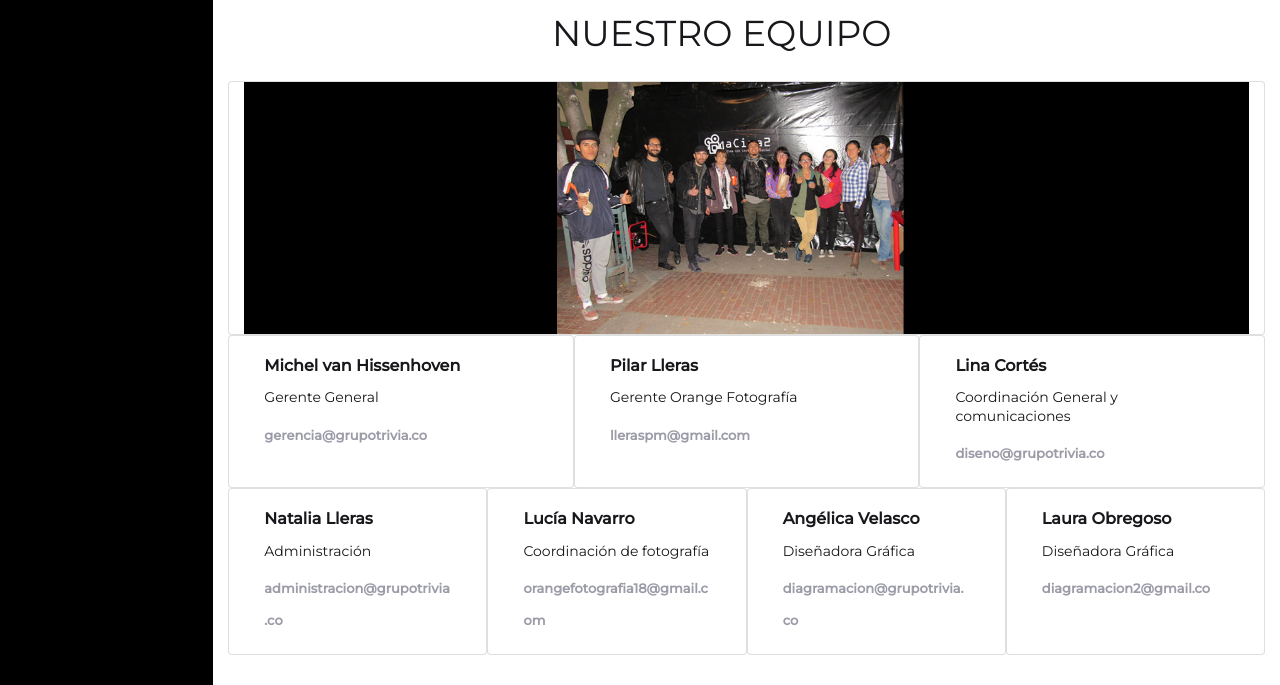
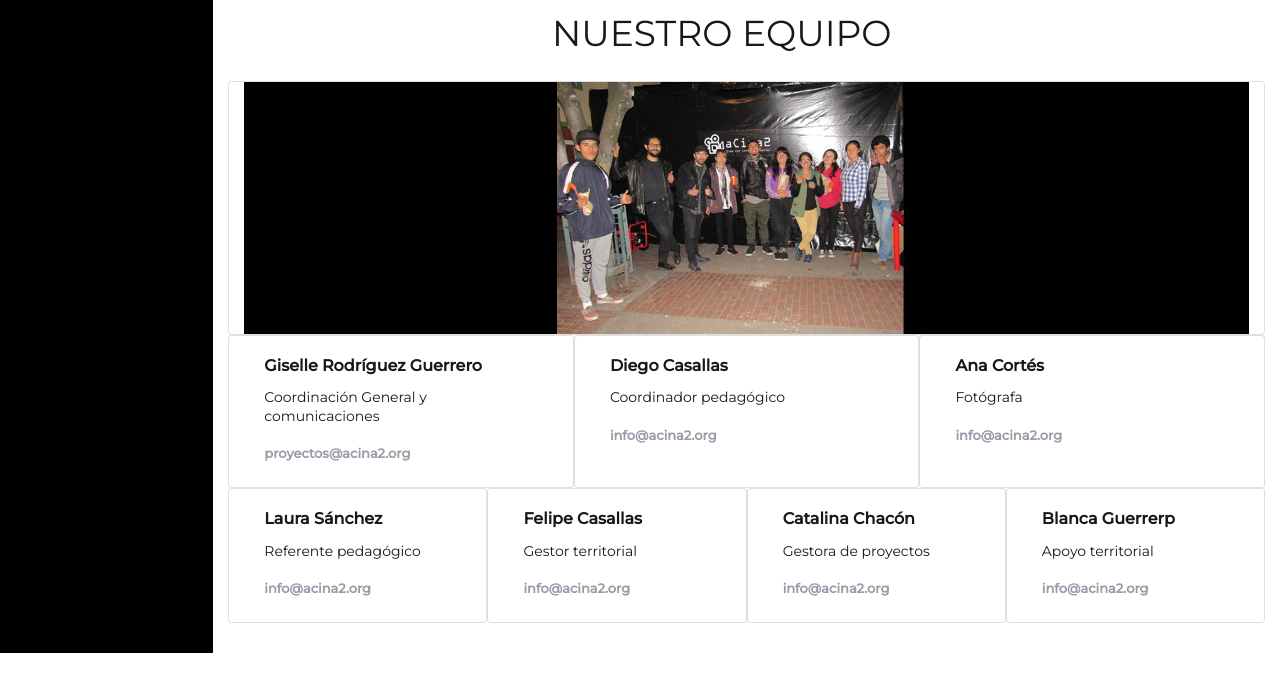
Before and after one commit to aCina2/aCina2, a website: page about.html in a window 1280 px wide. Shown: the part 1006-1691 px from the top of the page. After the commit the page ends 1659 px from the top, so only its background shows below. Drawn offline with Linux system fonts and the light colour scheme; files whose address does not match are found by name.

Commit message:
About changes
New changes

```diff
--- a/about.html
+++ b/about.html
@@ -188,59 +188,59 @@
                             <div class="card col-sm-6 col-md-4 col-lg-4">
 
                                 <div class="card-body">
-                                    <h5 class="card-title"><b>Michel van Hissenhoven</b></h5>
-                                    <h6 class="card-text">Gerente General</h6>
-                                    <a href="mailto:gerencia@grupotrivia.co"><b>gerencia@grupotrivia.co</b></a>
+                                    <h5 class="card-title"><b>Giselle Rodríguez Guerrero</b></h5>
+                                    <h6 class="card-text">Coordinación General y comunicaciones</h6>
+                                    <a href="mailto:proyectos@acina2.org"><b>proyectos@acina2.org</b></a>
 
                                 </div>
                             </div>
                             <div class="card col-sm-6 col-md-4 col-lg-4">
 
                                 <div class="card-body">
-                                    <h5 class="card-title"><b>Pilar Lleras </b></h5>
-                                    <h6 class="card-text">Gerente Orange Fotografía</h6>
-                                    <a href="mailto:lleraspm@gmail.com "><b>lleraspm@gmail.com</b></a>
+                                    <h5 class="card-title"><b>Diego Casallas </b></h5>
+                                    <h6 class="card-text">Coordinador pedagógico</h6>
+                                    <a href="mailto:info@acina2.org "><b>info@acina2.org</b></a>
 
                                 </div>
                             </div>
                             <div class="card col-sm-6 col-md-4 col-lg-4">
 
                                 <div class="card-body">
-                                    <h5 class="card-title"><b>Lina Cortés</b></h5>
-                                    <h6 class="card-text">Coordinación General y comunicaciones </h6>
-                                    <a href="mailto:diseno@grupotrivia.co"><b>diseno@grupotrivia.co</b></a>
+                                    <h5 class="card-title"><b>Ana Cortés</b></h5>
+                                    <h6 class="card-text">Fotógrafa </h6>
+                                    <a href="mailto:info@acina2.org "><b>info@acina2.org</b></a>
 
                                 </div>
                             </div>
                             <div class="card col-sm-6 col-md-3 col-lg-3">
                                 <div class="card-body">
-                                    <h5 class="card-title"><b>Natalia Lleras </b></h5>
-                                    <h6 class="card-text">Administración </h6>
-                                    <a href="mailto:administracion@grupotrivia.co"><b>administracion@grupotrivia.co</b></a>
+                                    <h5 class="card-title"><b>Laura Sánchez </b></h5>
+                                    <h6 class="card-text">Referente pedagógico </h6>
+                                    <a href="mailto:info@acina2.org "><b>info@acina2.org</b></a>
 
                                 </div>
                             </div>
                             <div class="card col-sm-6 col-md-3 col-lg-3">
                                 <div class="card-body">
-                                    <h5 class="card-title"><b>Lucía Navarro </b></h5>
-                                    <h6 class="card-text">Coordinación de fotografía </h6>
-                                    <a href="mailto:orangefotografia18@gmail.com"><b>orangefotografia18@gmail.com</b></a>
+                                    <h5 class="card-title"><b>Felipe Casallas</b></h5>
+                                    <h6 class="card-text">Gestor territorial </h6>
+                                    <a href="mailto:info@acina2.org "><b>info@acina2.org</b></a>
 
                                 </div>
                             </div>
                             <div class="card col-sm-6 col-md-3 col-lg-3">
                                 <div class="card-body">
-                                    <h5 class="card-title"><b>Angélica Velasco </b></h5>
-                                    <h6 class="card-text">Diseñadora Gráfica</h6>
-                                    <a href="mailto:diagramacion@grupotrivia.co"><b>diagramacion@grupotrivia.co</b></a>
+                                    <h5 class="card-title"><b>Catalina Chacón </b></h5>
+                                    <h6 class="card-text">Gestora de proyectos</h6>
+                                    <a href="mailto:info@acina2.org "><b>info@acina2.org</b></a>
 
                                 </div>
                             </div>
                             <div class="card col-sm-6 col-md-3 col-lg-3 mx-auto">
                                 <div class="card-body">
-                                    <h5 class="card-title"><b>Laura Obregoso</b></h5>
-                                    <h6 class="card-text">Diseñadora Gráfica</h6>
-                                    <a href="mailto:diagramacion2@gmail.co"><b>diagramacion2@gmail.co</b></a>
+                                    <h5 class="card-title"><b>Blanca Guerrerp</b></h5>
+                                    <h6 class="card-text">Apoyo territorial</h6>
+                                    <a href="mailto:info@acina2.org "><b>info@acina2.org</b></a>
 
                                 </div>
                             </div>
```
